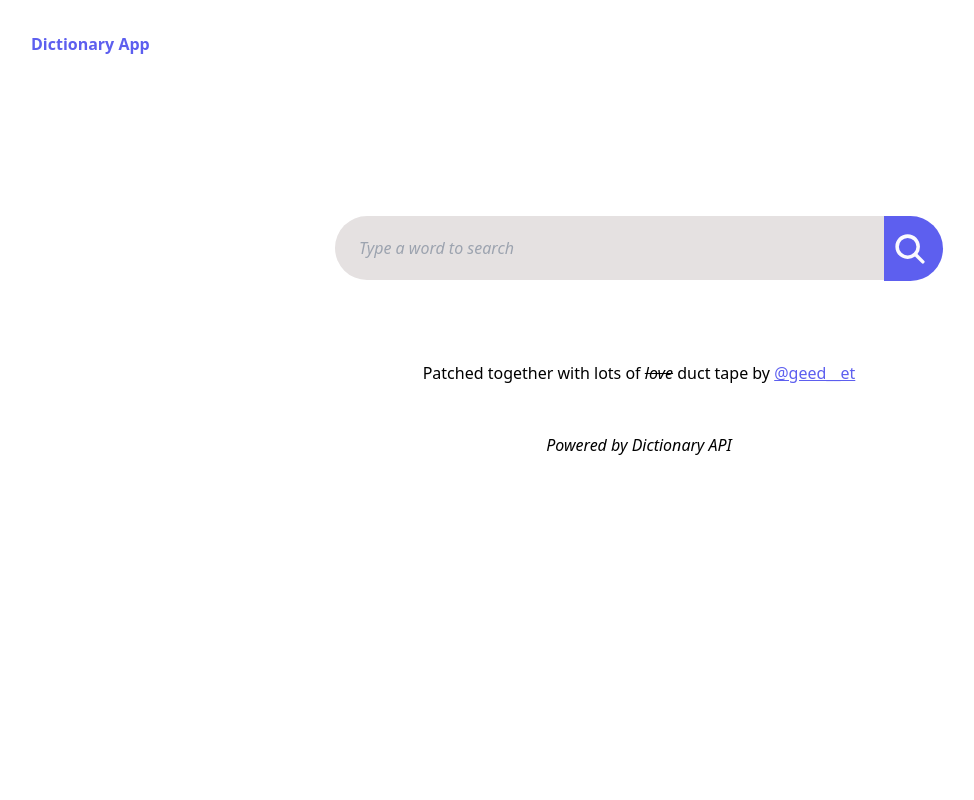
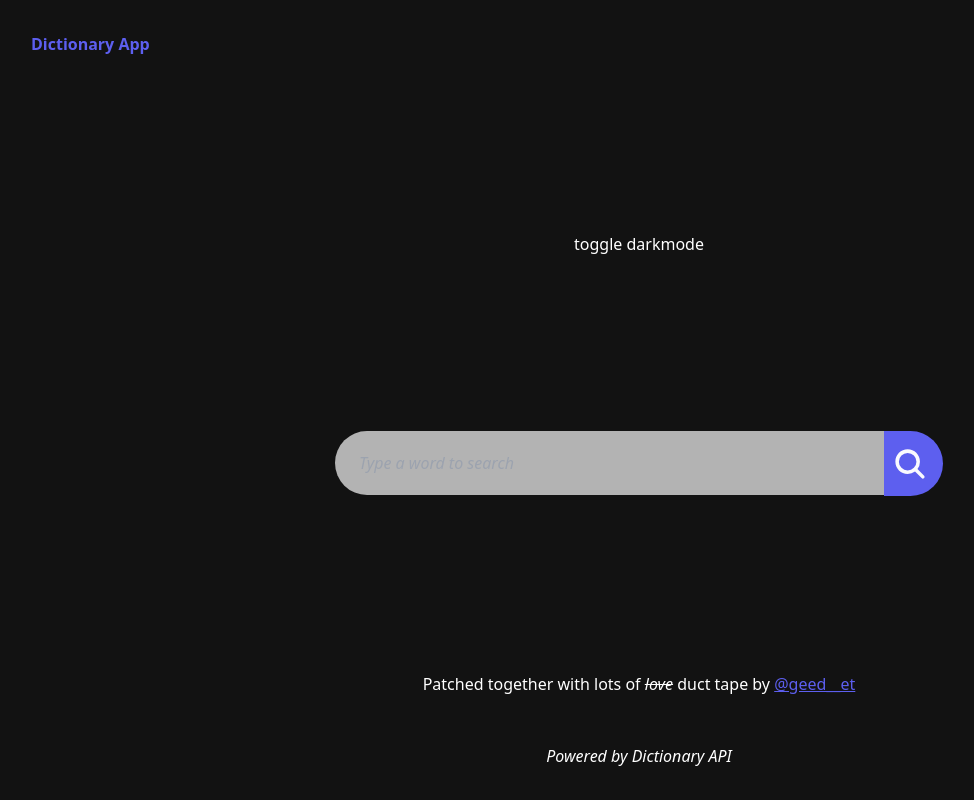
Before and after one commit to etowageed/dictionary-app, a Vue app: page / in a window 1280 px wide. Shown: the whole page, without its empty margins (1-975 px from the left). Built offline with nearby package versions, Linux system fonts and the light colour scheme.

Commit message:
added light/dark mode and toggle

```diff
--- a/src/App.vue
+++ b/src/App.vue
@@ -11,6 +11,13 @@ export default {
 
   data() {
     return {
+      isDarkBg: 'false' // default theme is white so darkbg is false
+
+    };
+  },
+  methods: {
+    toggleDarkBg() {
+      this.isDarkBg = !this.isDarkBg;
 
     }
   }
@@ -18,12 +25,14 @@ export default {
 </script>
 
 <template>
-  <div class="flex flex-col justify-between p-8">
+  <div class="flex flex-col justify-between p-8 text-primary-txt min-h-screen"
+    v-bind:class="{ dark: isDarkBg, light: !isDarkBg }">
+
     <Header class=" mb-20" />
 
     <!-- <Search class="w-3/4 md:w-1/3 mx-auto"></Search> -->
 
-
+    <button @click="toggleDarkBg">toggle darkmode</button>
 
     <Search class="w-2/4 mx-auto" />
 
@@ -37,4 +46,14 @@ export default {
 </template>
 
 
-<style></style>
+<style>
+.light {
+  background-color: white;
+  color: #3d3d3d;
+}
+
+.dark {
+  background-color: #121212;
+  color: white;
+}
+</style>
--- a/src/components/Search.vue
+++ b/src/components/Search.vue
@@ -8,7 +8,7 @@
             <!-- can also use @submit.prevent to stop the default behaviour  -->
             <div class="flex justify-between">
                 <input type="text" placeholder="Type a word to search" v-model="search"
-                    class="rounded-l-full h-16 w-full px-6 text-primary-txt font-semibold bg-bder-col focus:outline-none focus:ring-2 focus:ring-primary-col"
+                    class="rounded-l-full h-16 w-full px-6 font-semibold bg-input-bg text-primary-txt focus:outline-none focus:ring-2 focus:ring-primary-col"
                     @keydown.enter="searchWord" required />
                 <button class="bg-primary-col w-16 h-[65px] rounded-r-full inline-block p-2"><img
                         src="@/assets/searchicon.svg" alt="" class="w-9 h-9" @click="searchWord"></button>
@@ -20,9 +20,9 @@
 
         <!-- word content-->
 
-        <div v-for="(entry, index)  in    searchedWord   " :key="index" class="mt-14 text-primary-txt">
+        <div v-for="(entry, index)  in searchedWord   " :key="index" class="mt-14 ">
 
-            <h2 class="text-5xl font-bold text-primary-txt">{{ entry.word }}</h2>
+            <h2 class="text-5xl font-bold">{{ entry.word }}</h2>
 
 
             <!-- this allows only the first entry in the array of phonetic texts -->
@@ -33,7 +33,7 @@
             </div>
 
             <!-- this allows only the first entry to have a soundClip audio -->
-            <div v-if="index === 0" v-for="(soundClip, index) in  entry.phonetics" :key="index" class="mt-10">
+            <div v-if="index === 0" v-for="(soundClip, index) in entry.phonetics" :key="index" class="mt-10">
 
                 <audio v-if="index === 0" controls class="block mb-10">
                     <source v-bind:src="soundClip.audio" type="audio/mpeg">
@@ -56,20 +56,20 @@
 
 
 
-            <div v-for="(   meaning, index   ) in      entry.meanings    " :key="index.meaning">
+            <div v-for="(   meaning, index   ) in entry.meanings    " :key="index.meaning">
 
                 <br>
                 <p class="font-bold italic">{{ meaning.partOfSpeech }}</p>
                 <hr>
                 <br>
-                <p class="text-primary-txt opacity-75">Meaning</p>
+                <p class="">Meaning</p>
 
                 <br>
 
                 <!-- meaning list  -->
                 <div class="pl-10">
                     <li class="list-disc marker:text-primary-col"
-                        v-for="(   wordMeaning, index   ) in    meaning.definitions   " :key="wordMeaning">
+                        v-for="(   wordMeaning, index   ) in meaning.definitions   " :key="wordMeaning">
 
                         <!-- <li class="list-disc" v-for="wordMeaning in meaning.definitions" :key="wordMeaning"> -->
 
@@ -82,22 +82,22 @@
 
 
                 <!-- synonyms -->
-                <p class="text-primary-txt opacity-75">Synonyms</p>
-                <p v-for="   synonym    in    meaning.synonyms   ">{{ synonym }}, </p>
+                <p class="">Synonyms</p>
+                <p v-for="   synonym in meaning.synonyms   ">{{ synonym }}, </p>
                 <!-- <p>{{ meaning.synonyms }} </p> -->
 
                 <br>
 
                 <!-- antonyms -->
-                <p class="text-primary-txt opacity-75">Antonyms</p>
-                <span v-for="   antonym    in    meaning.antonyms   ">{{ antonym }}, </span>
+                <p class="">Antonyms</p>
+                <span v-for="   antonym in meaning.antonyms   ">{{ antonym }}, </span>
             </div>
 
 
 
             <br>
             <p>Source</p>
-            <a href="" v-for="   link    in    entry.sourceUrls   " target="_blank">{{ link }}</a>
+            <a href="" v-for="   link in entry.sourceUrls   " target="_blank">{{ link }}</a>
 
         </div>
 
--- a/tailwind.config.js
+++ b/tailwind.config.js
@@ -7,6 +7,8 @@ export default {
       "primary-bg": "#FAFAFE",
       "primary-txt": "#3D3D3D",
       "bder-col": "#E5E1E1",
+      "dark-bg": "#121212",
+      "input-bg": "#b3b3b3",
     },
     extend: {},
   },
```
Also changed, not shown: 1 other file (tests, documents, lock files or other folders).
